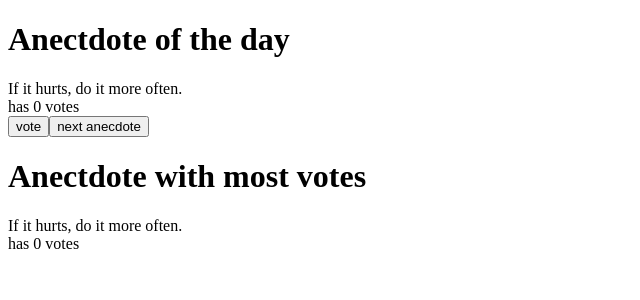
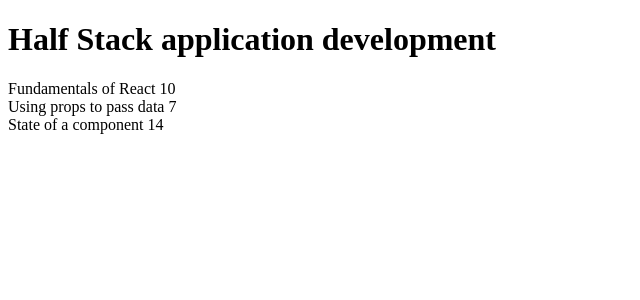
Before and after one commit to Ji-One1/fso, a React (Create React App) app in the folder part1/: page / in a window 1280 px wide. Shown: the top 300 px of the page, without its empty margins (0-640 px from the left). Built offline with nearby package versions, Linux system fonts and the light colour scheme.

Commit message:
finish 2.1

```diff
--- a/part1/src/App.js
+++ b/part1/src/App.js
@@ -1,59 +1,40 @@
 import { useState } from 'react'
 
+const Course = ({course}) => {
+  return(
+  <div>
+    <h1>{course.name}</h1>
+    {course.parts.map(part =>
+    (<div>
+      {part.name} {part.exercises}
+    </div>))}
+  </div>
+)}
+
 const App = () => {
-  const anecdotes = [
-    'If it hurts, do it more often.',
-    'Adding manpower to a late software project makes it later!',
-    'The first 90 percent of the code accounts for the first 10 percent of the development time...The remaining 10 percent of the code accounts for the other 90 percent of the development time.',
-    'Any fool can write code that a computer can understand. Good programmers write code that humans can understand.',
-    'Premature optimization is the root of all evil.',
-    'Debugging is twice as hard as writing the code in the first place. Therefore, if you write the code as cleverly as possible, you are, by definition, not smart enough to debug it.',
-    'Programming without an extremely heavy use of console.log is same as if a doctor would refuse to use x-rays or blood tests when diagnosing patients.',
-    'The only way to go fast, is to go well.'
-  ]
+  const course = {
+    id: 1,
+    name: 'Half Stack application development',
+    parts: [
+      {
+        name: 'Fundamentals of React',
+        exercises: 10,
+        id: 1
+      },
+      {
+        name: 'Using props to pass data',
+        exercises: 7,
+        id: 2
+      },
+      {
+        name: 'State of a component',
+        exercises: 14,
+        id: 3
+      }
+    ]
+  }
 
-
-  const handleClick = () => {
-    const max = anecdotes.length
-    const randInt = Math.floor(Math.random() * (max))
-    setSelected(randInt)
-   }
-
-  const handleVote = () => {
-    const copy = {...points}
-    copy[selected] += 1
-    setPoints(copy)
-    if (copy[selected] > copy[top]){
-      setTop(selected)
-    }
-
-
-  }
-  const lsOfZeroes = []
-  anecdotes.forEach(anecdote => lsOfZeroes.push(0))
-  const [points, setPoints] = useState(lsOfZeroes)
-  const [top, setTop] = useState(0)
-  const [selected, setSelected] = useState(0)
-
-
-
-  return (
-    <div>
-      <h1>Anectdote of the day</h1>
-      {anecdotes[selected]}
-      <div>has {points[selected]} votes</div>
-      <div>
-        <button onClick={handleVote}>vote</button>
-        <button onClick={handleClick}>next anecdote</button>
-      </div>
-      <h1>Anectdote with most votes</h1>
-      <div>
-      {anecdotes[top]}
-      <div>has {points[top]} votes</div>
-      </div>
-
-    </div>
-  )
+  return <Course course={course} />
 }
 
 export default App
```
